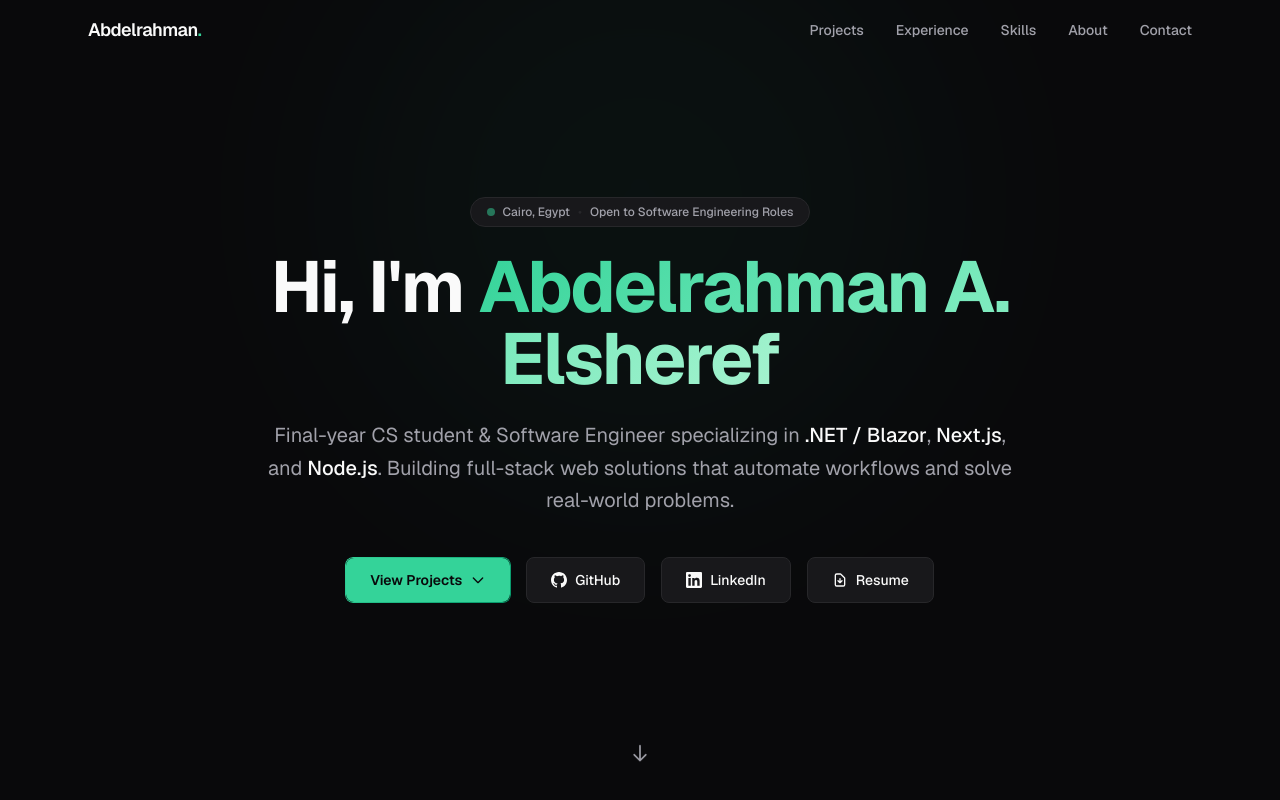
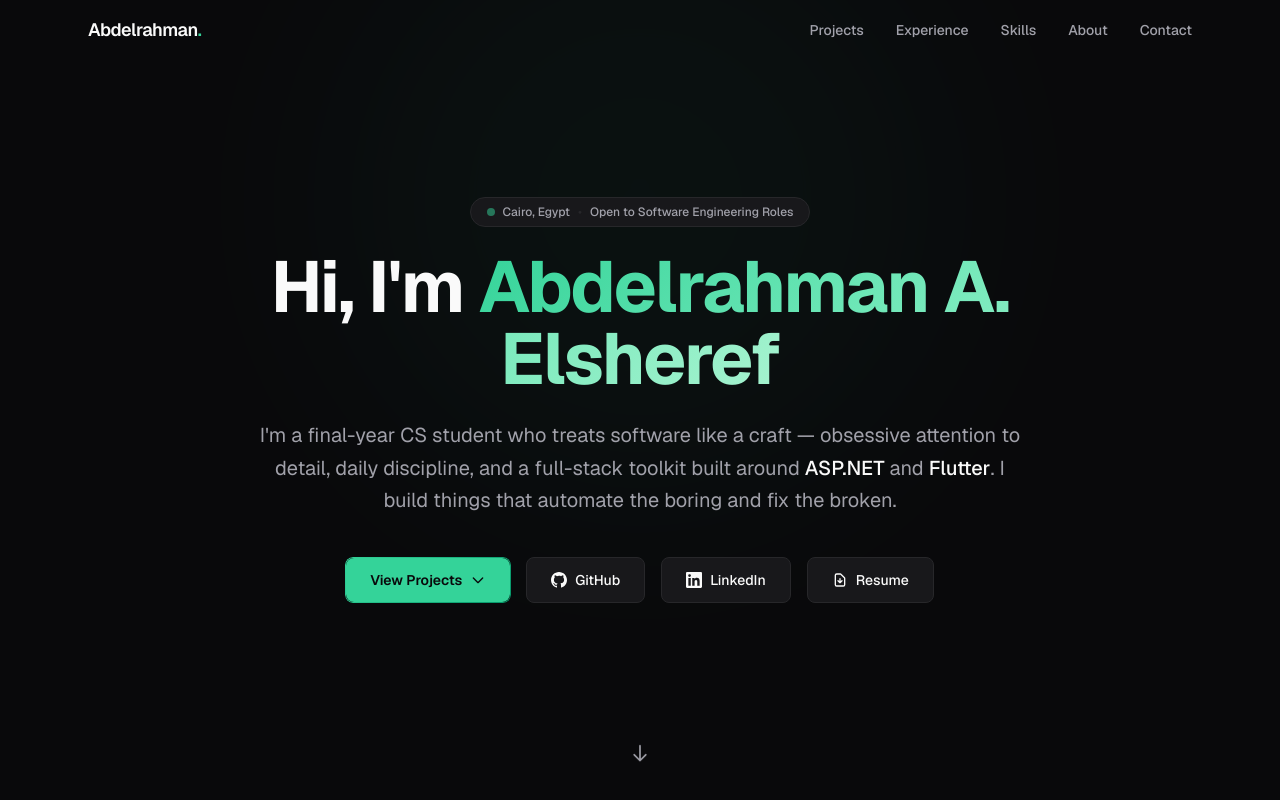
Before and after one commit to Abdoae35/Portfolio, a Next.js app: page / in a window 1280 px wide. Shown: the top 800 px of the page. Built offline with nearby package versions, Linux system fonts and the light colour scheme.

Commit message:
style: update hero tagline with custom craft & discipline bio

```diff
--- a/src/components/Hero.tsx
+++ b/src/components/Hero.tsx
@@ -37,11 +37,11 @@ export default function Hero() {
 
         {/* Tagline */}
         <p className="animate-fade-up mt-6 text-lg leading-relaxed text-[var(--muted)] sm:text-xl">
-          Final-year CS student &amp; Software Engineer specializing in{" "}
-          <span className="font-medium text-[var(--foreground)]">.NET / Blazor</span>,{" "}
-          <span className="font-medium text-[var(--foreground)]">Next.js</span>, and{" "}
-          <span className="font-medium text-[var(--foreground)]">Node.js</span>.
-          Building full-stack web solutions that automate workflows and solve real-world problems.
+          I&apos;m a final-year CS student who treats software like a craft — obsessive attention to detail, daily discipline, and a full-stack toolkit built around{" "}
+          <span className="font-medium text-[var(--foreground)]">ASP.NET</span>{" "}
+          and{" "}
+          <span className="font-medium text-[var(--foreground)]">Flutter</span>.
+          I build things that automate the boring and fix the broken.
         </p>
 
         {/* CTAs */}
```
